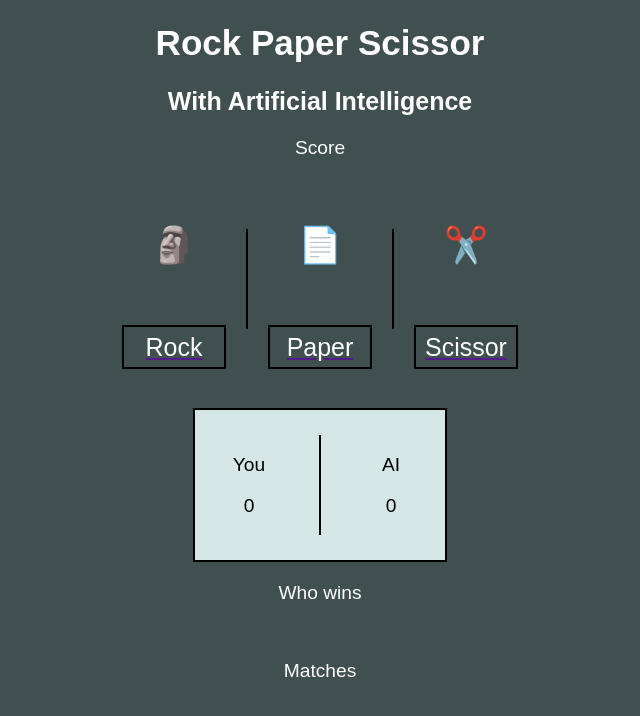
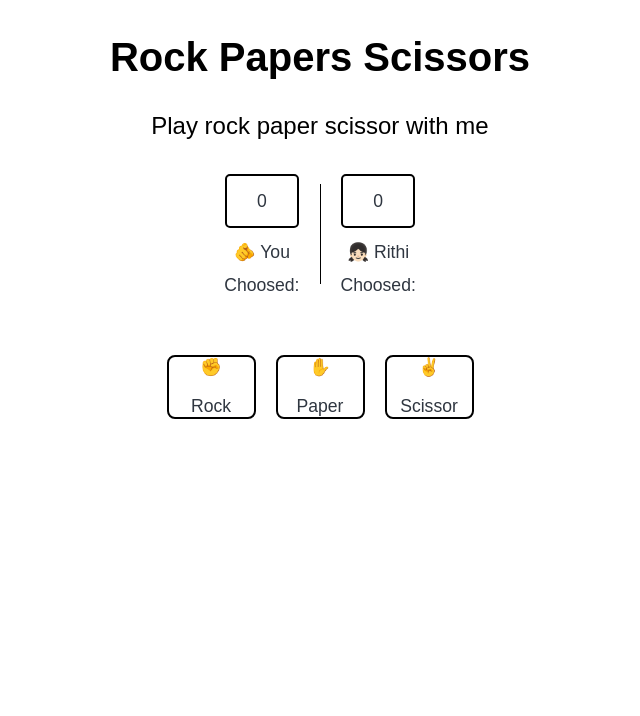
Before and after one commit to rithi06/Rock_paper_scissor, a plain HTML site: page index.html in a window 1280 px wide. Shown: the whole page, without its empty margins (320-960 px from the left). Drawn offline with Linux system fonts and the light colour scheme.

Commit message:
I created new ui for this rps

```diff
--- a/index.html
+++ b/index.html
@@ -3,60 +3,43 @@
 <head>
     <meta charset="UTF-8">
     <meta name="viewport" content="width=device-width, initial-scale=1.0">
+    <title>RPS</title>
     <link rel="stylesheet" href="styles.css">
-    <title>RPS</title>
 </head>
 <body>
-    <h1>Rock Paper Scissor</h1>
-    <h2>With Artificial Intelligence</h2>
-
-    <p id="sc">Score</p>
-
-    <div id="elements">
-        <div id="rock">
-            <p class="emoji">🗿</p>
-            <br>
-            <a href=""><div class="border">
-            <p>Rock</p>
+    <h1>Rock Papers Scissors</h1>
+    <h3>Play rock paper scissor with me</h3>
+    <div id="scoreboard">
+        <div class="player">
+            <div class="sborder">
+                <p id="p_score">0</p>
             </div>
-            </a>
-        </div>
-        <div class="divider"></div>
-        <div id="paper">
-            <p class="emoji">📄</p>
-            <br>
-            <a href="">
-            <div class="border">
-            <p>Paper</p>
-            </div>
-            </a>
-        </div>
-        <div class="divider"></div>
-        <div id="scissor">
-            <p class="emoji">✂️</p>
-            <br>
-            <a href="" ><div class="border">
-            <p>Scissor</p>
-            </div>
-            </a>
-        </div>
-    </div>
-    <br>
-    <br>
-        <div id="scoreboard">
-        <div class="player">
-            <p>You</p>
-            <p id="p_score">0</p>
+            <p>🫵 You</p>
+            <p id="p_chose">Choosed: </p>
         </div>
         <div class="divider"></div>
         <div class="player">
-            <p>AI</p>
-            <p id="ai_score">0</p>
+            <div class="sborder">
+                <p id="r_score">0</p>
+            </div>
+            <p>👧🏻 Rithi</p>
+            <p id="r_chose">Choosed: </p>
         </div>
     </div>
-    <p id="result">Who wins</p>
-    <br>
-    <p id="gcount">Matches</p>
-    <p id="res_winner"></p>
+    <div id="elements">
+    <div class="block" id="Rock">
+        <p>✊</p>
+        <p>Rock</p>
+    </div>
+    <div class="block" id="Paper">
+        <p>✋</p>
+        <p>Paper</p>
+    </div>
+    <div class="block" id="Scissor">
+        <p>✌️</p>
+        <p>Scissor</p>
+    </div>
+</div>
+
 </body>
 </html>
--- a/styles.css
+++ b/styles.css
@@ -1,63 +1,68 @@
 body{
+    font-family: Arial, Helvetica, sans-serif;
+    display: flex;
     text-align: center;
+    flex-direction: column;
     justify-content: center;
     align-items: center;
-     flex-direction: column;
-    font-family: Arial, Helvetica, sans-serif;
-    background-color: rgb(64, 79, 79);
+}
+h1{
+    font-weight: bold;
+    font-size: 2.5em;
+    margin-bottom: 0.2em;
+}
+h3{
+    font-weight:normal;
+    font-size: 1.5em;
+    margin-bottom: 1em;
 }
 p{
-    font-size: 1.2em;
-    color: rgb(255, 255, 255);
+    font-size: 1.1em;
+    line-height: 1.6;
+    color: #2f3640;
+    margin: 0.3em 0;
 }
 #scoreboard{
-    margin: 3px auto;
     display: flex;
     justify-content: center;
     align-items: center;
-    background-color: rgb(212, 230, 229);
-    border: 2px solid black;
-    height: 150px;
-    width: 250px;
+    gap:20px;
 }
-#scoreboard p{
-    color: black;
+.divider{
+    border-left: 1px solid black;
+    height: 100px;
 }
-.border{
-    display: flex;
-    height: 40px;
-    width: 100px;
-    border:2px solid black;
+
+.sborder{
+    display:flex;
     justify-content: center;
     align-items: center;
+    border: 2px solid black;
+    border-radius: 5px;
+    height: 50px;
+    width: 70px;
+    margin:10px auto;
+}
+.block{
+    border: 2px solid black;
+    height: 60px;
+    width: 85px;
+    display: flex;
+    flex-direction: column;
+    justify-content: center;
+    align-items: center;
+    border-radius: 8px;   /* optional, nicer look */
+    cursor: pointer;       /* indicates clickable */
+    transition: transform 0.2s;
+}
+.block:hover {
+    transform: scale(1.1);
 }
 #elements{
-    font-size: 1.3em;
+    margin-top: 50px;
     display: flex;
     justify-content: center;
     align-items: center;
-    margin-top: 30px;
+    gap:20px;
+
 }
-.player
-{
-    width: 100px;
-    text-align: center;
-}
-.divider{
-    border-left: 2px solid black;
-      height: 100px;
-      margin: 0 20px;
-}
-h1{
-    color: #ffffff;
-    font-size: 35px;
-}
-h2{
-    color: #ffffff ;
-    font-size: 25px;
-}
-.emoji
-{
-    display: block;
-    font-size: 1.7em;
-}
```
